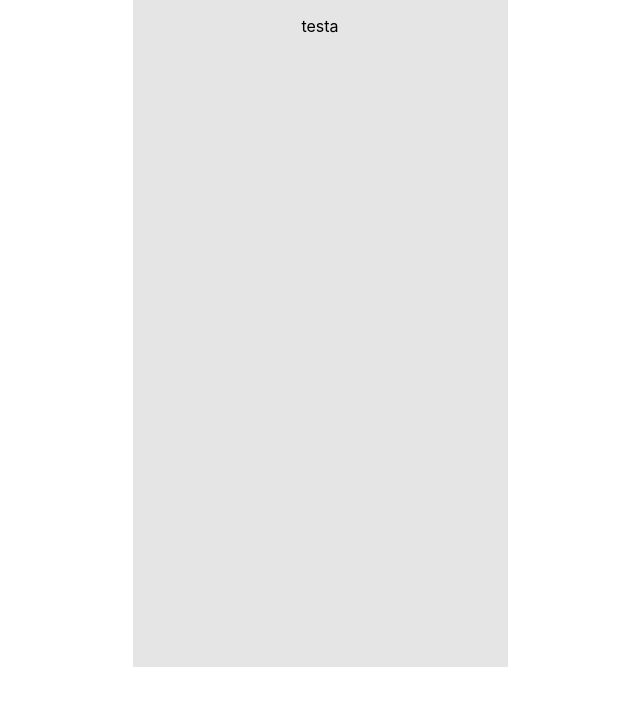
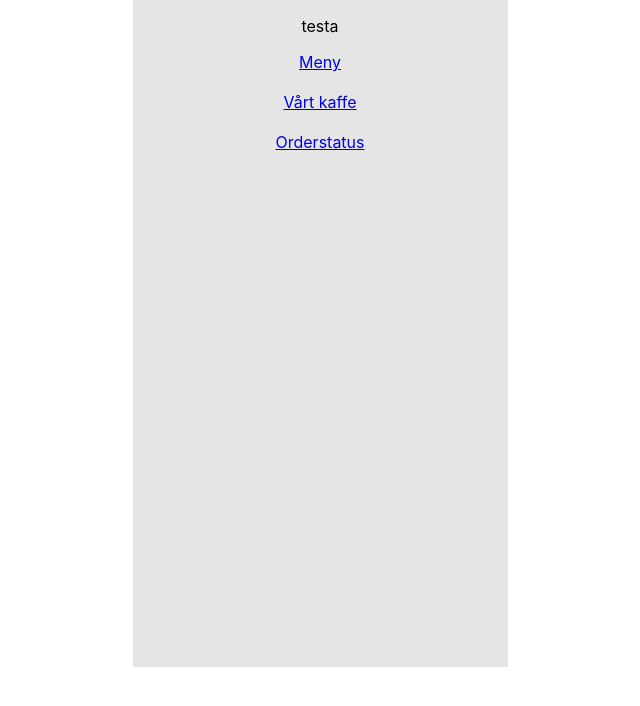
Before and after one commit to Luken95/Airbean-Coffe-App, a React (Create React App) app: page /nav in a window 1280 px wide. Before the commit this address had no page. Shown: the top 706 px of the page, without its empty margins (320-960 px from the left). Built offline with nearby package versions, Linux system fonts and the light colour scheme.

Commit message:
update navbar

```diff
--- a/src/App.js
+++ b/src/App.js
@@ -5,6 +5,7 @@ import { Routes, Route } from 'react-router-dom';
 import Status from './views/Status';
 import Landing from './views/Landing';
 import Menylista from './views/Menylista';
+import Nav from './views/Nav';
 
 import About from './views/About';
 
@@ -18,6 +19,8 @@ function App() {
       <Route path='/' element={ <Landing /> }></Route>
       <Route path='/menu' element={ <Menylista /> } />
       <Route path="/about" element = { <About/> } />
+      <Route path="/nav" element= { <Nav/> } />
+
      </Routes>
     </div>
   );
--- /dev/null
+++ b/src/views/Nav.js
@@ -0,0 +1,23 @@
+import{ Link } from 'react-router-dom'
+import './nav.css';
+
+function Nav (){
+
+
+return(
+
+<section className='Navbar'>
+
+<Link to="/menu"> Meny </Link>
+<br></br>
+<br></br>
+<Link to="/about"> Vårt kaffe </Link>
+<br></br>
+<br></br>
+<Link to="/status"> Orderstatus </Link>
+
+</section>
+)
+}
+
+export default Nav
--- /dev/null
+++ b/src/views/nav.css
@@ -0,0 +1,4 @@
+.navbar{
+position: absolute;
+background-color: black;
+}
```
